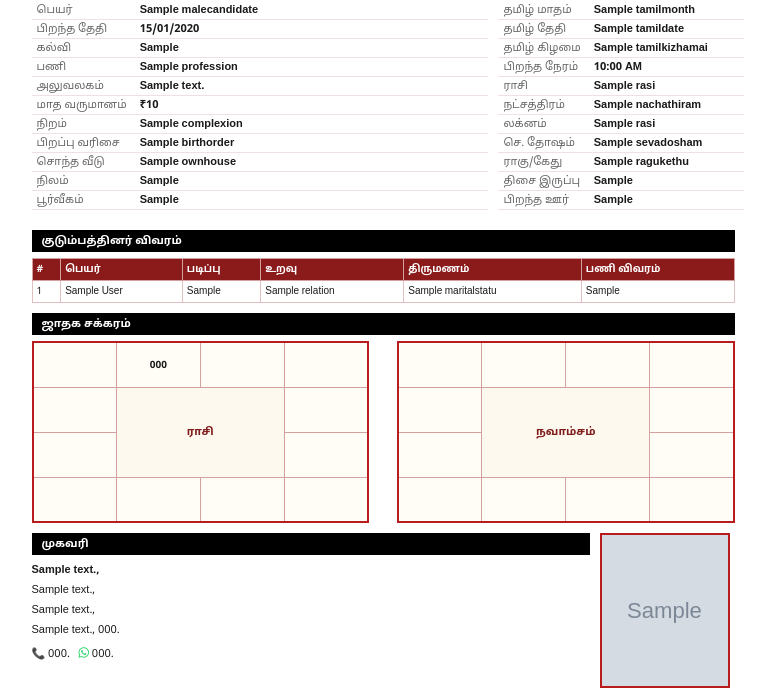
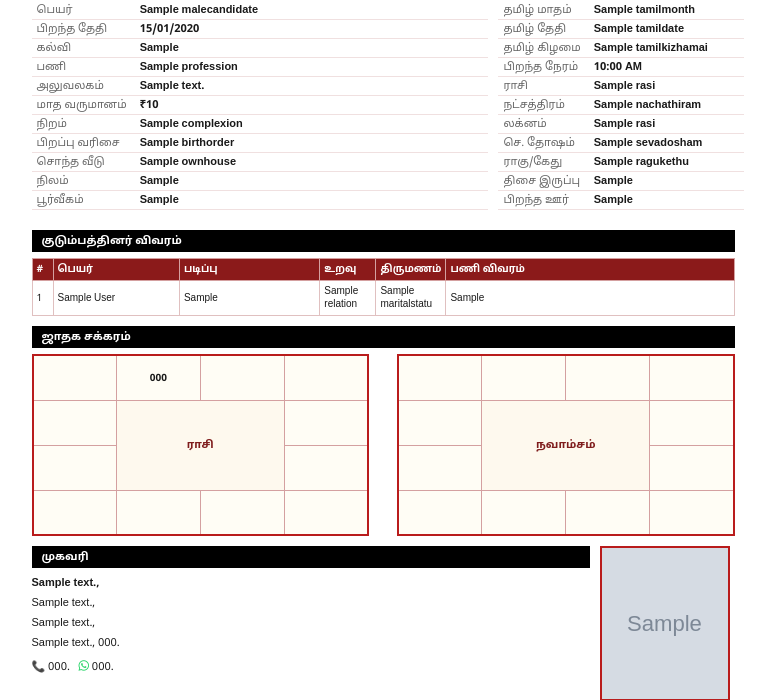
Before and after one commit to asaimani/sembodai, a Django app: page /candidates/M/1/print/ in a window 1280 px wide. Shown: the part 344-1044 px from the top of the page, without its empty margins (257-1032 px from the left). Run offline with Django 5.2, Linux system fonts and the light colour scheme; a user stored in the database is signed in; tables that the repository leaves empty hold one stand-in row (values such as "Sample post"); grey boxes marked "Sample" are stand-in pictures; parts of the project's set-up code (start-up, migrations or seed data) failed here and were passed over.

Commit message:
Adjust family table column widths in form and print page

```diff
--- a/templates/matrimony/candidate_print.html
+++ b/templates/matrimony/candidate_print.html
@@ -141,11 +141,11 @@
         <table style="width:100%;border-collapse:collapse;font-size:10px">
             <thead>
                 <tr style="background:#8b1a1a;color:white">
-                    <th style="padding:4px;border:1px solid #d4a0a0;text-align:left">#</th>
-                    <th style="padding:4px;border:1px solid #d4a0a0;text-align:left">பெயர்</th>
-                    <th style="padding:4px;border:1px solid #d4a0a0;text-align:left">படிப்பு</th>
-                    <th style="padding:4px;border:1px solid #d4a0a0;text-align:left">உறவு</th>
-                    <th style="padding:4px;border:1px solid #d4a0a0;text-align:left">திருமணம்</th>
+                    <th style="padding:4px;border:1px solid #d4a0a0;text-align:left;width:3%">#</th>
+                    <th style="padding:4px;border:1px solid #d4a0a0;text-align:left;width:18%">பெயர்</th>
+                    <th style="padding:4px;border:1px solid #d4a0a0;text-align:left;width:20%">படிப்பு</th>
+                    <th style="padding:4px;border:1px solid #d4a0a0;text-align:left;width:8%">உறவு</th>
+                    <th style="padding:4px;border:1px solid #d4a0a0;text-align:left;width:8%">திருமணம்</th>
                     <th style="padding:4px;border:1px solid #d4a0a0;text-align:left">பணி விவரம்</th>
                 </tr>
             </thead>
@@ -235,9 +235,9 @@
                 <ul style="font-size:10px;line-height:1.8;color:#333;margin:0;padding-left:14px;list-style-type:disc;">
                     <li>கடந்த 30 ஆண்டுகளாக நம்பிக்கையான திருமண சேவையை வழங்கி வருகிறோம்.</li>
                     <li>பாதுகாப்பு கருதி, முகவரி இல்லாத சுயவிவரங்களை (Bio-data) மட்டும் அனுப்பியுள்ளோம்.</li>
-                    <li>எங்கள் சேவையில் தரகு (Brokerage) அல்லது கமிஷன் (%) கட்டணமும் கண்டிப்பாக கிடையாது.</li>
+                    <li>எங்கள் சேவையில் எவ்வித தரகு (Brokerage) அல்லது கமிஷன் (%) கட்டணமும் கண்டிப்பாக கிடையாது.</li>
                     <li>இந்த வரன் பிடித்திருந்தால், மேலும் விவரங்களுக்கு எங்களைத் தொடர்பு கொள்ளவும்.</li>
-                    <li>அளவற்ற வரன்களின் விவரங்களை அன்போடு வழங்குகிறோம், எங்கள் சந்தா வருடத்திற்கு ₹2500 மட்டுமே.</li>
+                    <li>அளவற்ற வரன்களின் விவரங்களை அன்போடு வழங்குகிறோம்; எங்கள் சந்தா 1 வருடத்திற்கு ₹2500 மட்டுமே.</li>
                 </ul>
             </div>
 
```
Also changed, not shown: templates/matrimony/candidate_form.html (+4 -4 lines).
